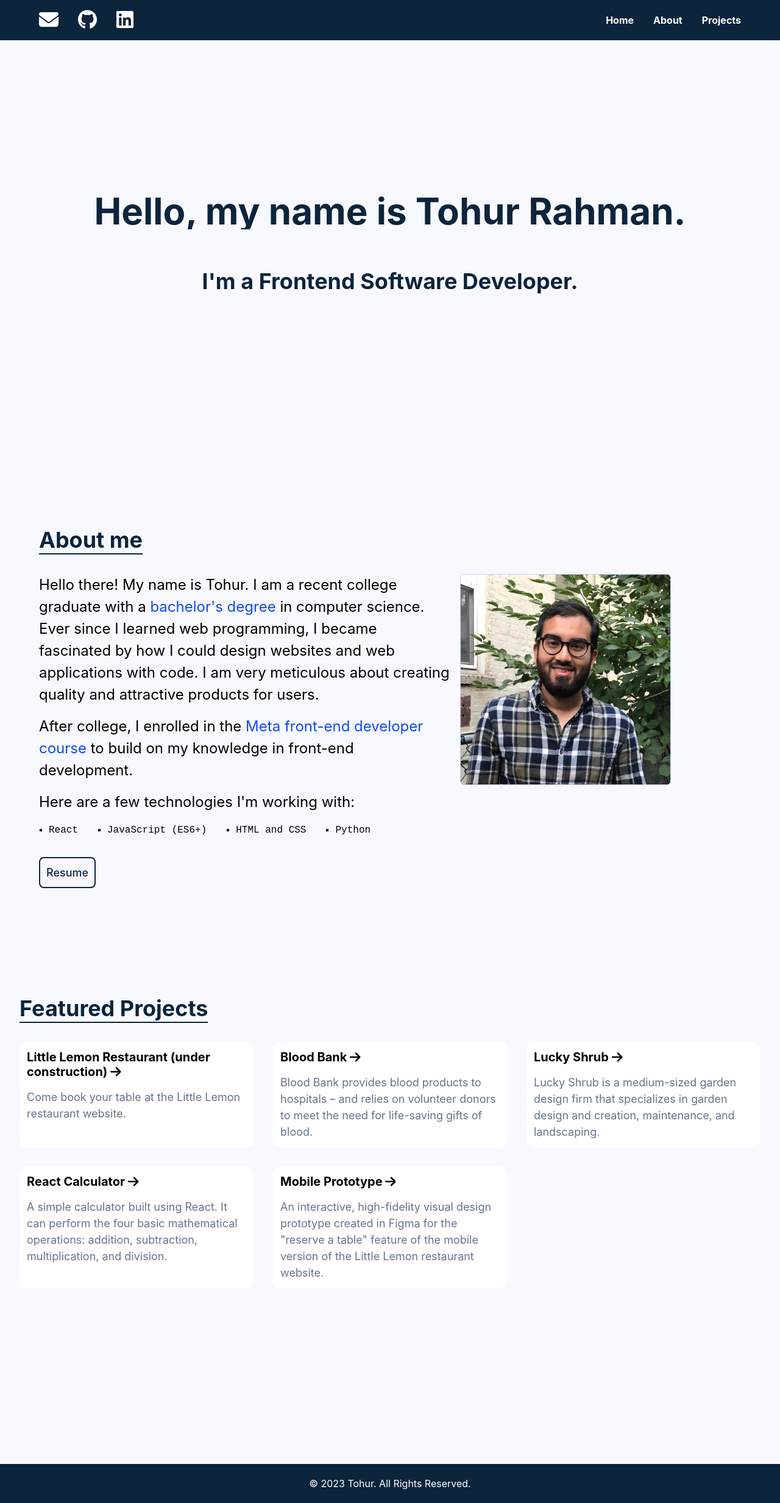
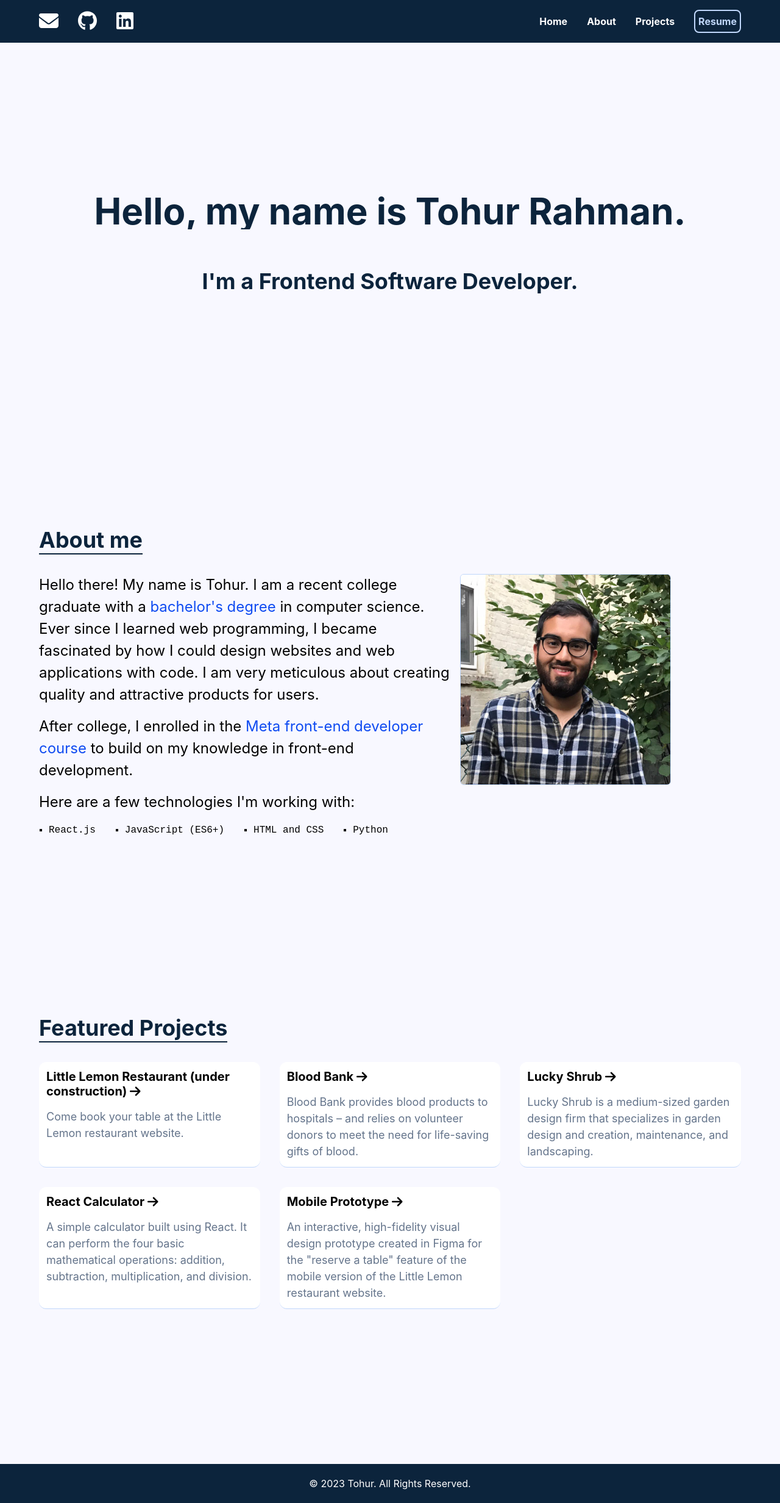
Before and after one commit to tohurr/tohurr.github.io, a React (Create React App) app: page / in a window 1280 px wide. Shown: the whole page at 61% size. Built offline with nearby package versions, Linux system fonts and the light colour scheme.

Commit message:
Added new resume and updated code

```diff
--- a/public/index.html
+++ b/public/index.html
@@ -13,6 +13,7 @@
     <meta property="og:url" content="https://tohurr.github.io/" />
     <meta property="og:type" content="website" />
     <meta property="og:description" content="My portfolio website." />
+    <meta property="og:image" content="%PUBLIC_URL%/logo.png" />
     <meta name="HandheldFriendly" content="true"/>
   </head>
   <body>
--- a/src/components/Aboutme.js
+++ b/src/components/Aboutme.js
@@ -3,7 +3,7 @@ import FullScreenSection from "./FullScreenSection";
 import { Heading, Image, Text } from "@chakra-ui/react";
 import './Styles.css';
 import photo from '../assets/profile.jpg'
-import resume from '../assets/cs-resume.pdf'
+// import resume from '../assets/cs-resume.pdf'
 
 const Aboutme = () => {
     return (
@@ -32,7 +32,7 @@ const Aboutme = () => {
                 </p>
                 <p>Here are a few technologies I'm working with:
                 <ul className="languages">
-                    <li>React</li>
+                    <li>React.js</li>
                     <li>JavaScript (ES6+)</li>
                     <li>HTML and CSS</li>
                     <li>Python</li>
@@ -43,7 +43,7 @@ const Aboutme = () => {
                 <Image src={photo} alt='Tohur' borderRadius="md" className="image" />
             </div>
         </div>
-        <a className="resume" href={resume} target="_blank" rel="noopener noreferrer">Resume</a>
+        {/* <a className="resume" href={resume} target="_blank" rel="noopener noreferrer">Resume</a> */}
         {/* <p className="email-me">Email: <a href="mailto: tohur.biz@gmail.com" target="_blank" rel="noopener noreferrer">tohur.biz@gmail.com</a></p> */}
         </FullScreenSection>
     )
--- a/src/components/Card.js
+++ b/src/components/Card.js
@@ -14,7 +14,7 @@ const Card = ({ title, description, imageSrc, url }) => {
        cursor="pointer"
        borderRadius="xl"
       //  boxShadow='lg'
-      className="cards"
+       className="cards"
       >
       <a
       key={url}
--- a/src/components/Header.js
+++ b/src/components/Header.js
@@ -4,11 +4,11 @@ import { faEnvelope } from "@fortawesome/free-solid-svg-icons";
 import {
  faGithub,
  faLinkedin,
- faMedium,
  faStackOverflow,
 } from "@fortawesome/free-brands-svg-icons";
 import { Box, HStack, Text } from "@chakra-ui/react";
 import './Styles.css'
+import resume from '../assets/cs-resume.pdf'
 
 
 const socials = [
@@ -24,10 +24,6 @@ const socials = [
    icon: faLinkedin,
    url: "https://www.linkedin.com/in/tohur-rahman/",
  },
-//  {
-//    icon: faMedium,
-//    url: "https://medium.com/@sureskills",
-//  },
 //  {
 //    icon: faStackOverflow,
 //    url: "https://stackoverflow.com/users/sureskills",
@@ -122,6 +118,7 @@ const Header = () => {
             <a href="#projects" onClick={handleClick("projects")} style={{fontWeight: "bold"}} className="nav">
                Projects
              </a>
+             <a className="resume" href={resume} target="_blank" rel="noopener noreferrer" style={{fontWeight: "bold"}}>Resume</a>
            </HStack>
          </nav>
        </HStack>
--- a/src/components/ProjectsSection.js
+++ b/src/components/ProjectsSection.js
@@ -48,10 +48,11 @@ const ProjectsSection = () => {
    <FullScreenSection
      backgroundColor="#F8F8FF"
      isDarkBackground
-     p={8}
+    //  p={8}
      alignItems="flex-start"
      spacing={8}
      id="projects-section"
+     className="projects-section"
    >
      <Heading as="h1" color="#0C243C" className="border">
        Featured Projects
--- a/src/components/Styles.css
+++ b/src/components/Styles.css
@@ -1,4 +1,5 @@
 /* import './Styles.css'; */
+
 .nav:hover  {
     color: #C0D7FB;
     transform: scale(1.1);
@@ -6,18 +7,22 @@
 }
 /* transform: translateY(-2px); */
 
-/* .cards {
-    box-shadow: 5px;
-} */
 
 .cards {
     transition-duration: 0.4s;
+    border-bottom: 1px solid #C0D7FB;
 }
 
 .cards:hover {
     color: #0F4BF1;
     transform: translateY(-2px);
     transition: transform .2s;
+}
+@media (max-width:850px) {
+    .cards:hover {
+        transform: translateY(0px);
+        transition: transform 0s;
+    }
 }
 
 .cards:active {
@@ -70,17 +75,17 @@
 }
 
 .languages {
-    margin: 0;
-    padding: 0;
+    /* margin: 0;
+    padding: 0; */
     list-style-type: square;
-    padding-left: 1rem;
+    margin-left: 1rem;
 }
 
 .languages li {
     /* text-align: center; */
     float: left;
-    padding-top: 1rem;
-    padding-right: 3rem;
+    margin-top: 1rem;
+    margin-right: 3rem;
     font-size: large;
     font-family: monospace
 
@@ -92,7 +97,7 @@
     }
 }
 
-.resume {
+/* .resume {
     display: inline-block;
     border: 2px solid #0C243C;
     color: #0C243C;
@@ -101,8 +106,17 @@
     text-align: center;
     text-decoration: none;
     font-size: large;
-    /* background-color: #C0D7FB; */
+    background-color: #C0D7FB;
     font-weight: 500;
+    transition-duration: 0.4s;
+} */
+
+.resume {
+    border: 2px solid #C0D7FB;
+    color: #C0D7FB;
+    padding: 5px;
+    border-radius: 8px;
+    text-decoration: none;
     transition-duration: 0.4s;
 }
 
@@ -113,20 +127,17 @@
 }
 /* ################# */
 
-.resume:hover {
-    /* color: #0F4BF1; */
+/* .resume:hover {
+    color: #0F4BF1;
     background-color: #C0D7FB;
     transform: scale(1.1);
     transition: transform .2s;
+} */
+
+.resume:hover {
+    transform: scale(1.1);
+    transition: transform .2s;
 }
-
-/* .email-me {
-    font-size: x-large;
-}
-.email-me a:hover {
-    color: #0F4BF1;
-    text-decoration: underline;
-} */
 
 .box {
     display: grid;
@@ -149,7 +160,7 @@
 
 @media (max-width:850px) {
     .aboutme-section {
-        padding: 2rem;
+        padding: 1rem;
     }
 }
 
@@ -166,6 +177,16 @@
         }
     }
 
+ /* Project Section Padding */
+.projects-section {
+    padding: 4rem;
+}
+
+@media (max-width:850px) {
+    .projects-section {
+        padding: 2rem;
+    }
+}
 /* Nav section */
 @media (max-width:850px) {
     .chakra-stack.navhome.css-1ocidfa {
```
Also changed, not shown: 1 other file (tests, documents, lock files or other folders).
